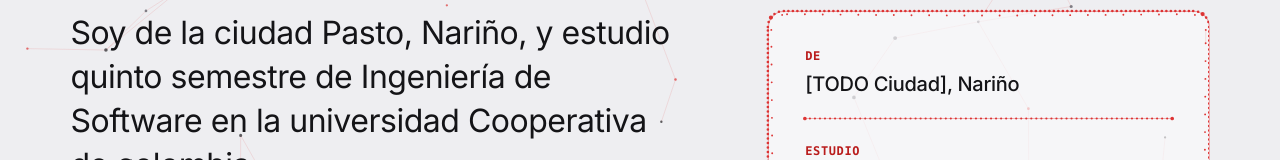
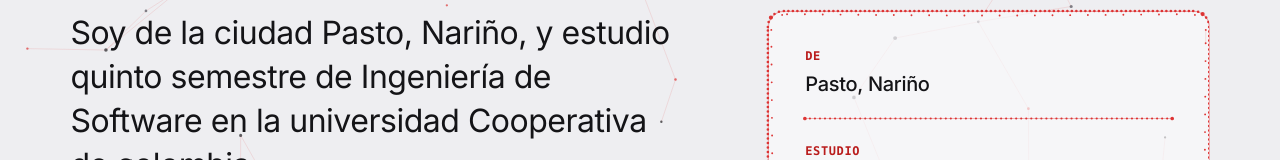
Before and after one commit to Xander-JS/portafolio, a Next.js app: page /about in a window 1280 px wide. Shown: the part 373-533 px from the top of the page. Built offline with nearby package versions, Linux system fonts and the light colour scheme.

Commit message:
definir la ciudad de origen en el perfil del usuario

```diff
--- a/data/profile.ts
+++ b/data/profile.ts
@@ -3,7 +3,7 @@ import type { Profile } from "./types";
 export const profile: Profile = {
   name: "Marlon Alexander Imbajoa",
   email: "alecxandermarlon@gmail.com",
-  city: "[TODO Ciudad]", // TODO: your city in Nariño
+  city: "Pasto", // TODO: your city in Nariño
   university: "[TODO Universidad]", // TODO: your university
   photo: "/images/profile.jpg", // TODO: replace public/images/profile.jpg with your real photo (portrait, about 4:5)
   socials: [
```
